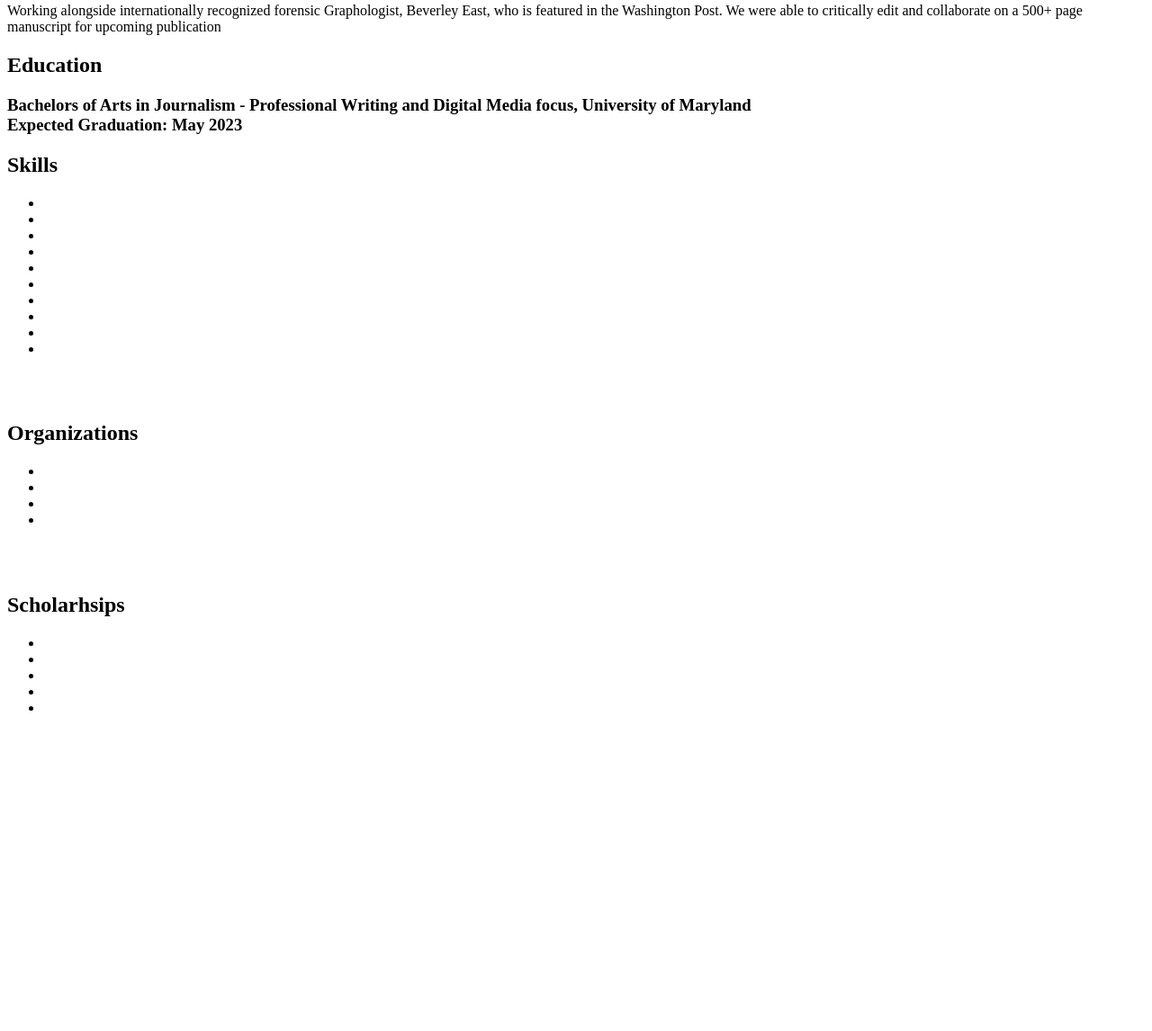
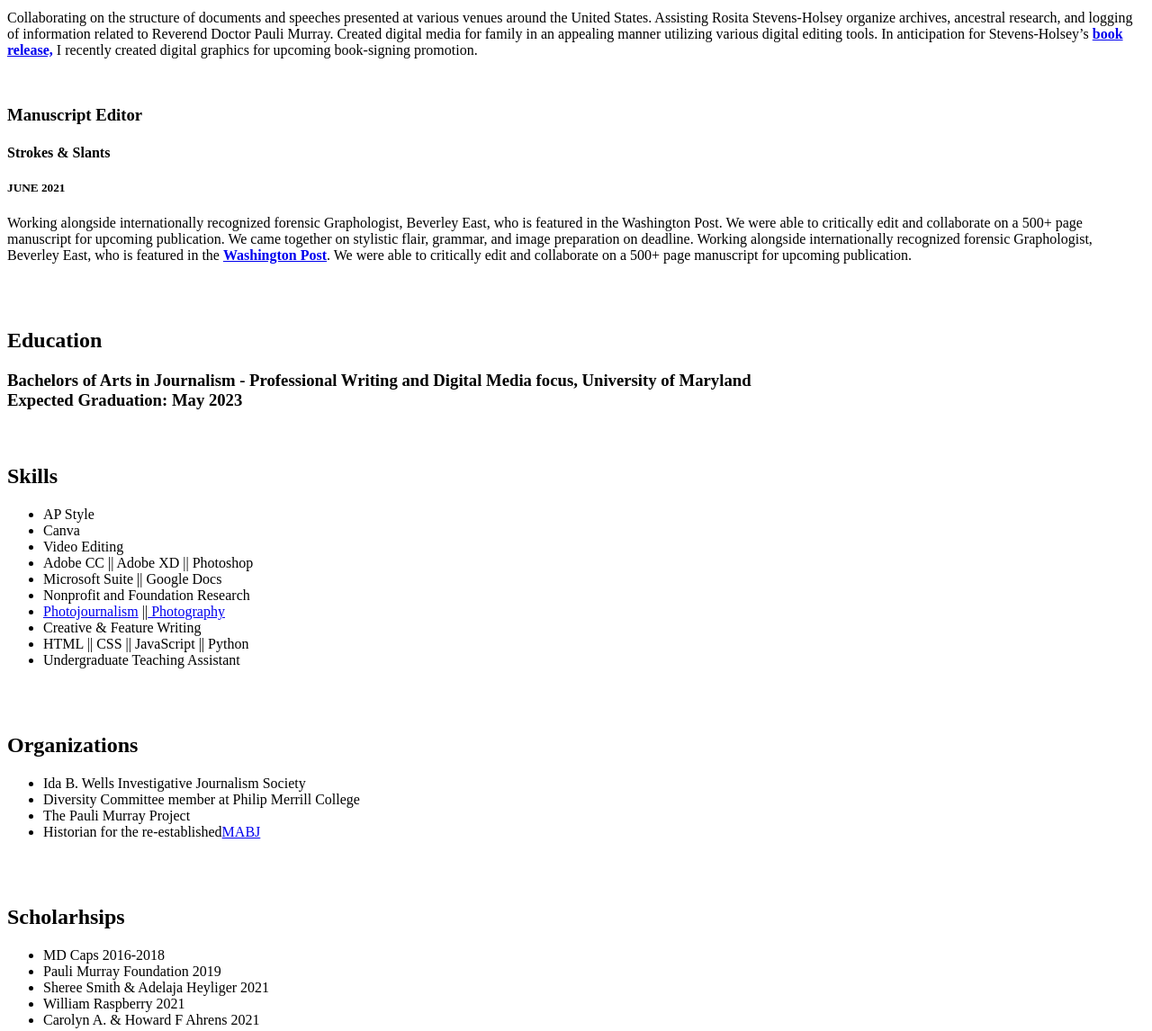
Before and after one commit to Adryannnn/adryan-nash-JOUR-352, a plain HTML site: page resume/index.html in a window 1280 px wide. Shown: the part 754-1900 px from the top of the page at 90% size. Before the commit the page ends 1566 px from the top, so only its background shows below. Drawn offline with Linux system fonts and the light colour scheme.

Commit message:
Added details and hyperlinks

```diff
--- a/resume/index.html
+++ b/resume/index.html
@@ -1,60 +1,62 @@
 <!DOCTYPE html>
 <html lang="en">
-<!-- I build this myself :) ! --->
 <head>
 <Title>Adryan Nash || Journalist</title>
 </head>
-  <body>
+    <body>
+      <!-- I build this myself :) ! --->
 <h1>Adryan Nash</h1>
+<img src="" width="300px">
 <h3> <strong> Multi-Media Journalist & Professional Writer </strong> <h3>
-  <!--add an image here that is 300px; maybe my 'professional photo'? -->
-
-
-<!-- Contact information w/ linked urls -->
+<br>
 <ul>
   <li><a href="mailto:ANASH@TERPMAIL.UMD.EDU">anash@terpmail.umd.edu</a></li>
-  <li><a href="www.linkedin.com/in/adryan-nash">LinkedIn</a></li>
+  <li><a href="https://www.linkedin.com/in/adryan-nash/">LinkedIn</a></li>
   <li><a href="https://twitter.com/nashicoot">Twitter</a></li>
   <li><a href="https://github.com/Adryannnn">Github</a></li>
 </ul>
 <br>
 <br>
 <h2>Overview</h2>
-<p> As a multi-platform journalism major minoring in professional writing at the University of Maryland, College Park, I aim to continue to diversify the definition of a technology journalist. Whether it is creating graphics, analyzing data, or coding, I persist in my seek of knowledge to diversify my approaches to storytelling. I am here to open up the conversations in ways that have not been done before, whilst telling the stories of the marginalized and underrepresented.
+<p> As a multi-platform journalism major minoring in professional writing at the University of Maryland, College Park, I aim to continue to diversify the de!nition of a technolo"y journalist. Whether it is creating graphics, analyzing data, or coding, I persist in my seek of knowledge to diversify my approaches to storytelling. I am here to open up the conversations in ways that have not been done before, whilst telling the stories of the marginalized and underrepresented.
+.
 </p>
-
+<br>
+<br>
 <h2>Experience</h2>
+<br>
+<br>
 <h3>Executive Secretary<h3>
 <h4>Pauli Murray Project</h4>
 <h5>2016-PRESENT</h5>
-<p> Collaborating on the structure of documents and speeches presented at various venues around the United States. Assisting Rosita Stevens-Holsey organize archives, ancestral research, and logging of information related to Reverend Doctor Pauli Murray.
+<p> Collaborating on the structure of documents and speeches presented at various venues around the United States. Assisting Rosita Stevens-Holsey organize archives, ancestral research, and logging of information related to Reverend Doctor Pauli Murray. Created digital media for family in an appealing manner utilizing various digital editing tools. In anticipation for Stevens-Holsey’s <strong><a href="https://www.amazon.com/Pauli-Murray-Pioneering-Feminist-Activist/dp/1499812515/?pf_rd_r=51P9A2XYHR5N0DNT02T7&pf_rd_p=72148aa9-8c08-440b-8d2e-6a79acee3ae3&pd_rd_r=c40d5d77-4592-4159-b827-2091184bc0de&pd_rd_w=ltW7U&pd_rd_wg=c2UG2&ref_=pd_gw_ci_mcx_mr_hp_atf_m"> book release,</strong></a> I recently created digital graphics for upcoming book-signing promotion.
 </p>
-
-
+<br>
 <h3>Manuscript Editor<h3>
 <h4>Strokes & Slants</h4>
-<h5>JUNE 2021</h5>
-<p> Working alongside internationally recognized forensic Graphologist, Beverley East, who is featured in the Washington Post. We were able to critically edit and collaborate on a 500+ page manuscript for upcoming publication
+<h5>JUNE 2021</h5>Working alongside internationally recognized forensic Graphologist, Beverley East, who is featured in the Washington Post. We were able to critically edit and collaborate on a 500+ page manuscript for upcoming publication. We came together on stylistic flair, grammar, and image preparation on deadline.
+Working alongside internationally recognized forensic Graphologist, Beverley East, who is featured in the <strong><a href="https://www.google.com/url?sa=t&rct=j&q=&esrc=s&source=web&cd=&cad=rja&uact=8&ved=2ahUKEwiLx-DpwvH1AhW8pXIEHWhkBDUQFnoECAQQAQ&url=https%3A%2F%2Fwww.washingtonpost.com%2Fbusiness%2Feconomy%2Ffighting-crime-one-dotted-i-and-crossed-t-at-a-time%2F2020%2F01%2F15%2F863e7016-324b-11ea-91fd-82d4e04a3fac_story.html&usg=AOvVaw0qBB-wWJgGE3awq4LVK-QY">Washington Post</strong></a>. We were able to critically edit and collaborate on a 500+ page manuscript for upcoming publication.
  </p>
-
+ <br>
+ <br>
 <h2>Education</h2>
   <p>
 <h3>Bachelors of Arts in Journalism - Professional Writing and Digital Media focus, University of Maryland<br>Expected Graduation: May 2023<h3>
   </p>
-
+ <br>
 <h2>Skills</h2>
 <p>
   <ul>
-      <li></li>
-      <li></li>
-      <li></li>
-      <li></li>
-      <li></li>
-      <li></li>
-      <li></li>
-      <li></li>
-      <li></li>
-      <li></li>
+      <li>AP Style</li>
+      <li>Canva</li>
+      <li>Video Editing</li>
+      <li>Adobe CC || Adobe XD || Photoshop</li>
+      <li>Microsoft Suite || Google Docs</li>
+      <li>Nonprofit and Foundation Research</li>
+      <li><a href="https://docs.google.com/presentation/d/1r-jpq3DGERmLXQ11eOnfK90kF1CH15wZFVlATFFHRXM/edit#slide=id.p">Photojournalism</a> ||<a href="https://docs.google.com/presentation/d/1WZPgKnGGyiIOCZSbg74PapJMmMFKg1Zv9ODMXurjYYs/edit#slide=id.p"> Photography </a></li>
+      <li>Creative & Feature Writing</li>
+      <li>HTML || CSS || JavaScript || Python</li>
+      <li>Undergraduate Teaching Assistant</li>
   </ul>
 </p>
 <br>
@@ -62,10 +64,10 @@
 <h2>Organizations</h2>
 <p>
     <ul>
-      <li></li>
-      <li></li>
-      <li></li>
-      <li></li>
+      <li>Ida B. Wells Investigative Journalism Society</li>
+      <li>Diversity Committee member at Philip Merrill College</li>
+      <li>The Pauli Murray Project</li>
+      <li>Historian for the re-established<a href="https://www.instagram.com/p/CYSYMD6M_Hh/">MABJ</a></li>
     </ul>
 </p>
 
@@ -75,11 +77,11 @@
 <h2>Scholarhsips</h2>
 <p>
   <ul>
-      <li></li>
-      <li></li>
-      <li></li>
-      <li></li>
-      <li></li>
+      <li>MD Caps 2016-2018</li>
+      <li>Pauli Murray Foundation 2019</li>
+      <li>Sheree Smith & Adelaja Heyliger 2021</li>
+      <li>William Raspberry 2021</li>
+      <li>Carolyn A. & Howard F Ahrens 2021</li>
   </ul>
 </p>
 
```
